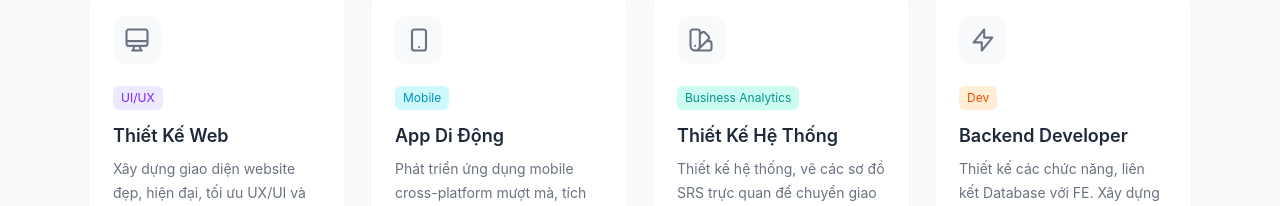
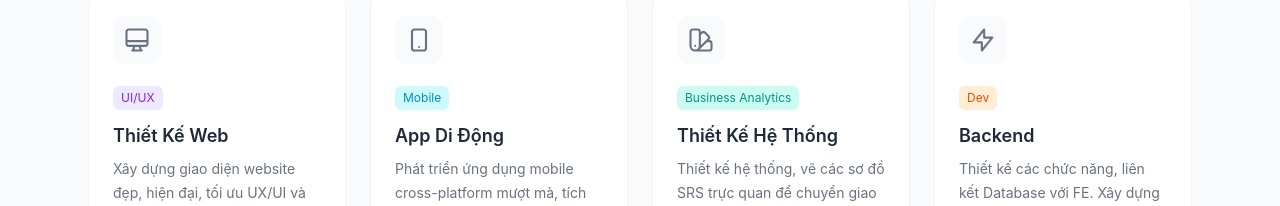
Before and after one commit to Dunglele/Portfolio, a React (Vite) app: page / in a window 1280 px wide. Shown: the part 1120-1326 px from the top of the page. Built offline with nearby package versions, Linux system fonts and the light colour scheme.

Commit message:
Update App.tsx

```diff
--- a/src/app/App.tsx
+++ b/src/app/App.tsx
@@ -58,7 +58,7 @@ const services = [
         <path strokeLinecap="round" strokeLinejoin="round" d="M13 10V3L4 14h7v7l9-11h-7z" />
       </svg>
     ),
-    title: "Backend Developer",
+    title: "Backend",
     desc: "Thiết kế các chức năng, liên kết Database với FE. Xây dựng API đầy đủ, bảo mật.",
     tag: "Dev",
   },
```
